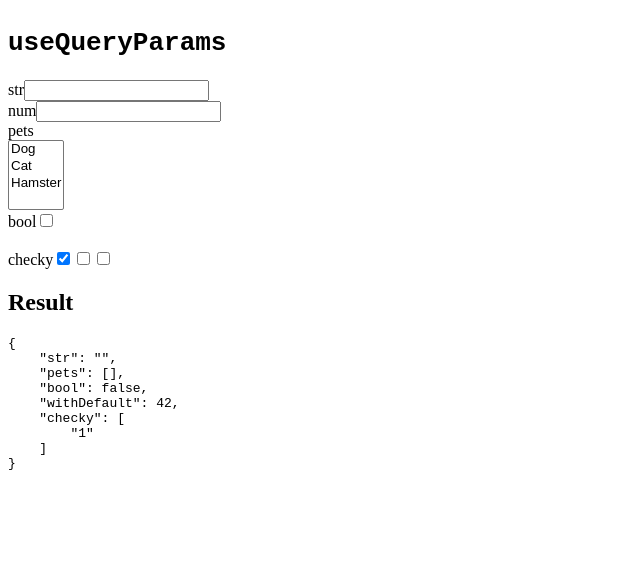
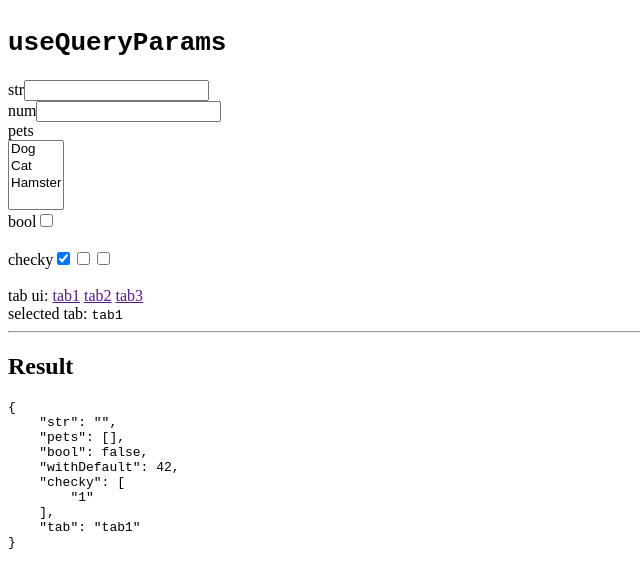
Before and after one commit to KATT/next-use-query-params, a Next.js app: page / in a window 1280 px wide. Shown: the top 588 px of the page, without its empty margins (0-640 px from the left). Built offline with nearby package versions, Linux system fonts and the light colour scheme.

Commit message:
getParams for links

```diff
--- a/pages/index.tsx
+++ b/pages/index.tsx
@@ -1,8 +1,9 @@
 import Head from "next/head";
 import { useQueryParams } from "../utils/useQueryParams";
+import Link from "next/link";
 
 export default function Home() {
-  const { setParams, params } = useQueryParams(
+  const { setParams, params, getParams } = useQueryParams(
     {
       str: "string",
       num: "number",
@@ -17,6 +18,10 @@ export default function Home() {
       checky: {
         type: "string[]",
         default: ["1"],
+      },
+      tab: {
+        type: "string",
+        default: "tab1",
       },
     },
     {
@@ -64,7 +69,6 @@ export default function Home() {
           />
         </label>
         <br />
-
         <label>
           pets
           <br />
@@ -88,7 +92,6 @@ export default function Home() {
           </select>
         </label>
         <br />
-
         <label>
           bool
           <input
@@ -102,9 +105,7 @@ export default function Home() {
           />
         </label>
         <br />
-
         <br />
-
         <label>
           checky
           <input
@@ -148,7 +149,15 @@ export default function Home() {
           />
         </label>
         <br />
+        <br />
+        <label>tab ui:</label>{" "}
+        <Link href={{ query: getParams({ tab: "tab1" }) }}>tab1</Link>{" "}
+        <Link href={{ query: getParams({ tab: "tab2" }) }}>tab2</Link>{" "}
+        <Link href={{ query: getParams({ tab: "tab3" }) }}>tab3</Link>
+        <br />
+        selected tab: <code>{params.tab}</code>
       </form>
+      <hr />
       <h2>Result</h2>
       <pre>{JSON.stringify(params, null, 4)}</pre>
     </>
--- a/utils/useQueryParams.tsx
+++ b/utils/useQueryParams.tsx
@@ -177,7 +177,7 @@ export function useQueryParams<
     // eslint-disable-next-line react-hooks/exhaustive-deps
   }, [query, resolvedParams]);
 
-  const setParams = useCallback(
+  const getParams = useCallback(
     (newObj: TSetParams) => {
       const newQuery: Record<string, unknown> = {
         ...router.query,
@@ -206,13 +206,23 @@ export function useQueryParams<
         }
       }
 
+      return newQuery as TSetParams;
+    },
+    [router, resolvedParams],
+  );
+
+  const setParams = useCallback(
+    (newObj: TSetParams) => {
+      const opts = optsRef.current;
+      const newQuery = getParams(newObj);
+
       router[opts?.type ?? "push"]({ query: newQuery as any }, undefined, {
         scroll: false,
         ...(opts?.transitionOptions ?? {}),
       });
     },
-    [router, resolvedParams],
+    [getParams, router],
   );
 
-  return { setParams, params: result, resolvedParams };
+  return { setParams, params: result, resolvedParams, getParams };
 }
```
